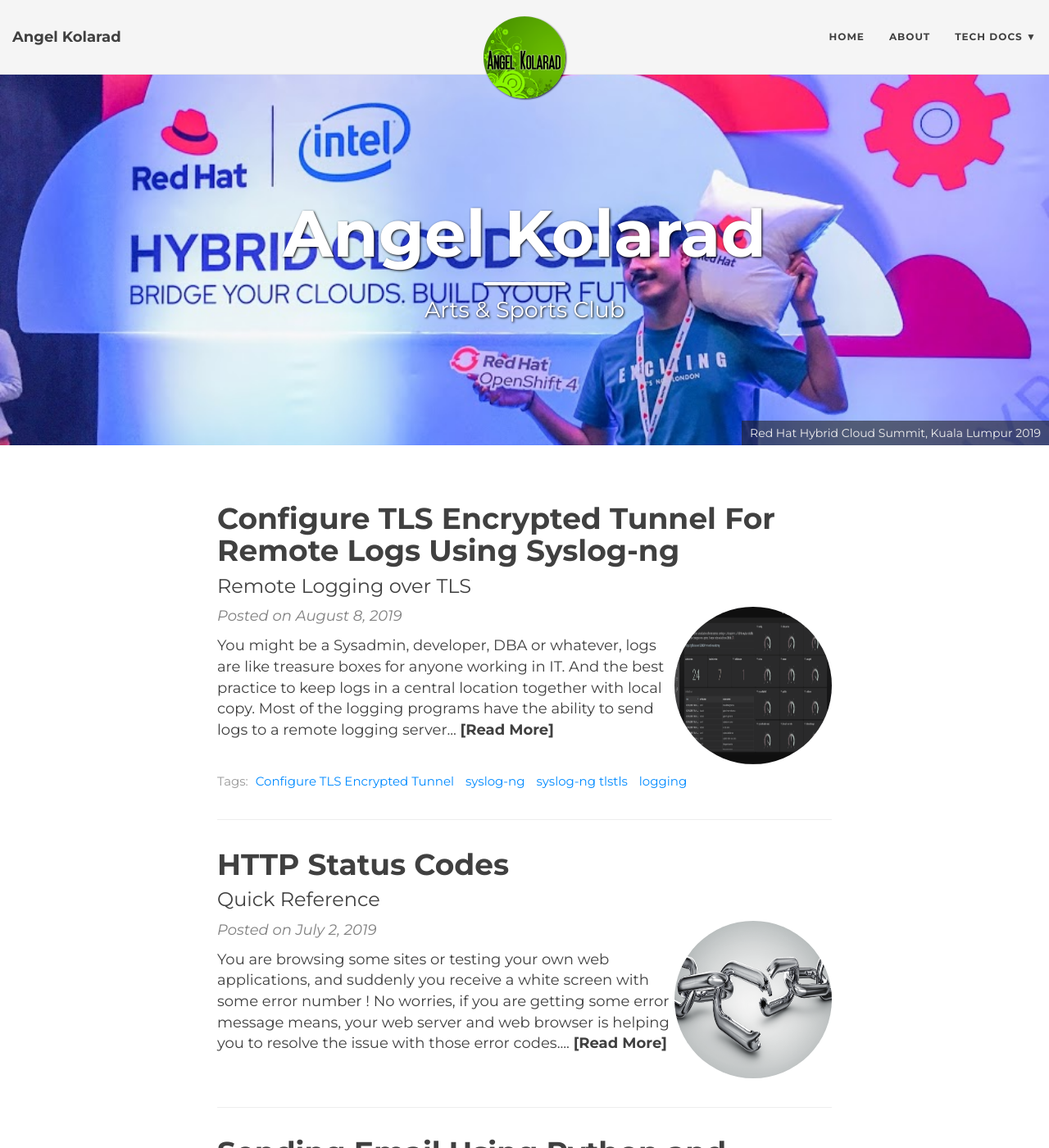
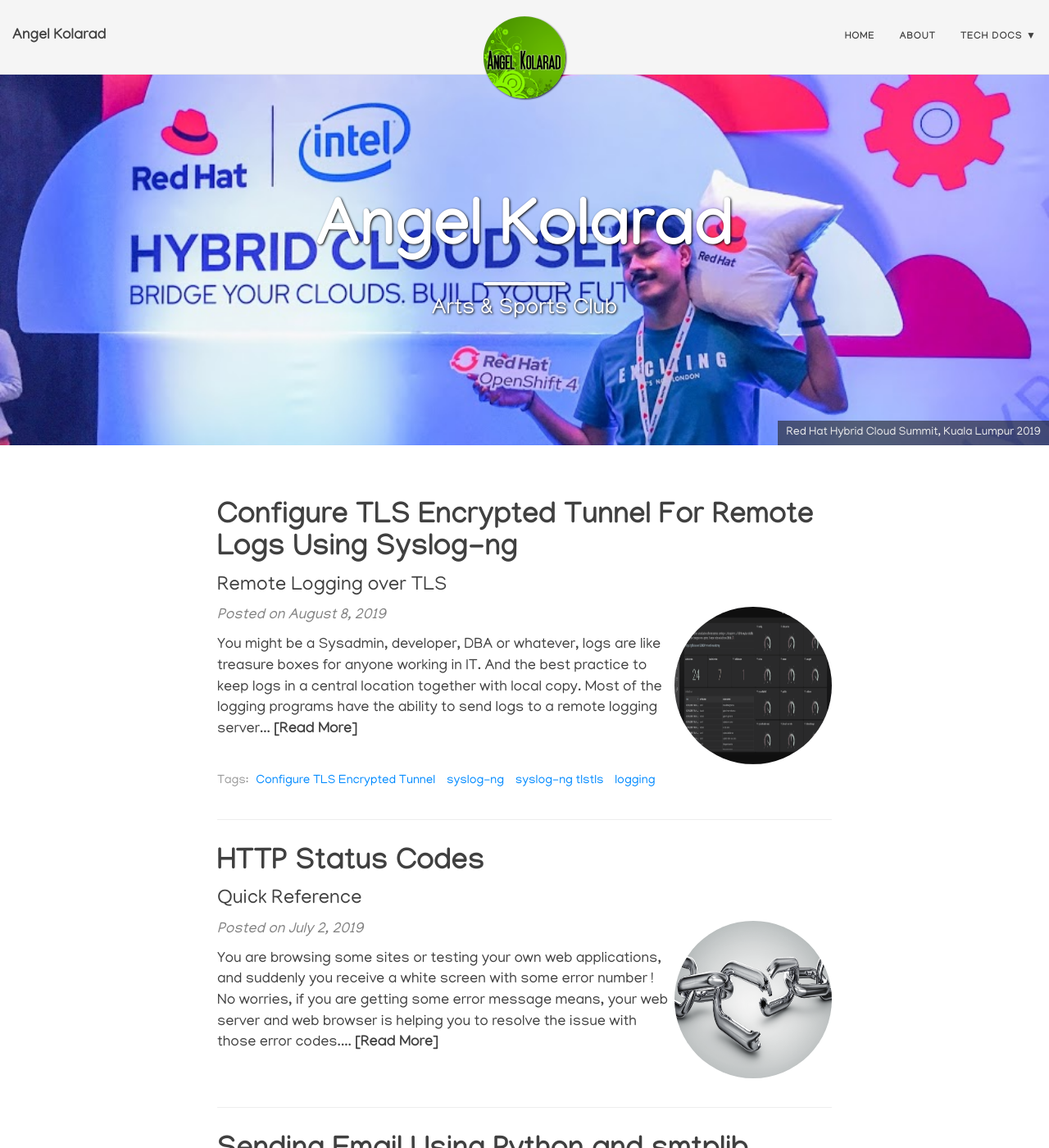
Before and after one commit to angelkolarad-old/angelkolarad.github.io, a Jekyll site: the page built from index.html, in a window 1280 px wide and 1400 px high. Shown: the whole window at 82% size. Built offline with Jekyll 4.4.1, drawn with Linux system fonts in a browser that asks for light colours; nearby versions of some CDN libraries; the list of posts is cut into pages by our own code.

Commit message:
Update main.css

```diff
--- a/css/main.css
+++ b/css/main.css
@@ -7,7 +7,7 @@
 /* --- General --- */
 
 body {
-  font-family: 'Montserrat', 'Lora', 'Times New Roman', serif;
+  font-family: 'Manjari', 'Montserrat', 'Lora', 'Times New Roman', serif;
   font-size: 18px;
   color: #404040;
   position: relative;
@@ -22,7 +22,7 @@
   margin: 30px 0;
 }
 h1,h2,h3,h4,h5,h6 {
-  font-family: 'Montserrat','Open Sans', 'Helvetica Neue', Helvetica, Arial, sans-serif;
+  font-family: 'Manjari', 'Montserrat','Open Sans', 'Helvetica Neue', Helvetica, Arial, sans-serif;
   font-weight: 800;
 }
 a {
@@ -59,7 +59,7 @@
 }
 
 .main-explain-area {
-  font-family: 'Montserrat','Open Sans', 'Helvetica Neue', Helvetica, Arial, sans-serif;
+  font-family: 'Manjari', 'Montserrat','Open Sans', 'Helvetica Neue', Helvetica, Arial, sans-serif;
   padding: 15px inherit;
 }
 
@@ -110,7 +110,7 @@
 .navbar-custom {
   background-color: {{ site.navbar-col }};
   border-bottom: 1px solid #EAEAEA;
-  font-family: 'Montserrat','Open Sans', 'Helvetica Neue', Helvetica, Arial, sans-serif;
+  font-family: 'Manjari', 'Montserrat','Open Sans', 'Helvetica Neue', Helvetica, Arial, sans-serif;
   {% if site.navbar-img %}
   background-image: url({{ site.navbar-img }});
   background-attachment: fixed;
@@ -292,7 +292,7 @@
   padding: 0;
 }
 footer .copyright {
-  font-family: 'Montserrat','Open Sans', 'Helvetica Neue', Helvetica, Arial, sans-serif;
+  font-family: 'Manjari', 'Montserrat','Open Sans', 'Helvetica Neue', Helvetica, Arial, sans-serif;
   text-align: center;
   margin-bottom: 0;
 }
@@ -358,7 +358,7 @@
   margin: 0 0 10px;
 }
 .post-preview .post-entry {
-  font-family: 'Montserrat','Open Sans', 'Helvetica Neue', Helvetica, Arial, sans-serif;
+  font-family: 'Manjari', 'Montserrat','Open Sans', 'Helvetica Neue', Helvetica, Arial, sans-serif;
 }
 .post-entry-container {
   display: inline-block;
@@ -395,7 +395,7 @@
 /* --- Tags --- */
 
 .blog-tags {
-  font-family: 'Montserrat','Open Sans', 'Helvetica Neue', Helvetica, Arial, sans-serif;
+  font-family: 'Manjari', 'Montserrat','Open Sans', 'Helvetica Neue', Helvetica, Arial, sans-serif;
   color: #999;
   font-size: 15px;
   margin-bottom: 30px;
@@ -488,7 +488,7 @@
   font-size: 27px;
   line-height: 1.1;
   display: block;
-  font-family: 'Montserrat','Open Sans', 'Helvetica Neue', Helvetica, Arial, sans-serif;
+  font-family: 'Manjari', 'Montserrat','Open Sans', 'Helvetica Neue', Helvetica, Arial, sans-serif;
   font-weight: 300;
   margin: 10px 0 0;
 }
@@ -513,7 +513,7 @@
   padding: 5px 10px;
   font-size: 11px;
   color: #EEE;
-  font-family: 'Montserrat','Open Sans', 'Helvetica Neue', Helvetica, Arial, sans-serif;
+  font-family: 'Manjari', 'Montserrat','Open Sans', 'Helvetica Neue', Helvetica, Arial, sans-serif;
   right: 0;
   bottom: 0;
   display: none;
@@ -597,7 +597,7 @@
 /* --- Pager --- */
 
 .pager li a {
-  font-family: 'Montserrat','Open Sans', 'Helvetica Neue', Helvetica, Arial, sans-serif;
+  font-family: 'Manjari', 'Montserrat','Open Sans', 'Helvetica Neue', Helvetica, Arial, sans-serif;
   text-transform: uppercase;
   font-size: 14px;
   font-weight: 800;
@@ -766,7 +766,7 @@
 }
 
 #full-tags-list {
-  font-family: 'Montserrat','Open Sans', 'Helvetica Neue', Helvetica, Arial, sans-serif;
+  font-family: 'Manjari', 'Montserrat','Open Sans', 'Helvetica Neue', Helvetica, Arial, sans-serif;
 }
 
 #full-tags-list .tag-entry {
```
